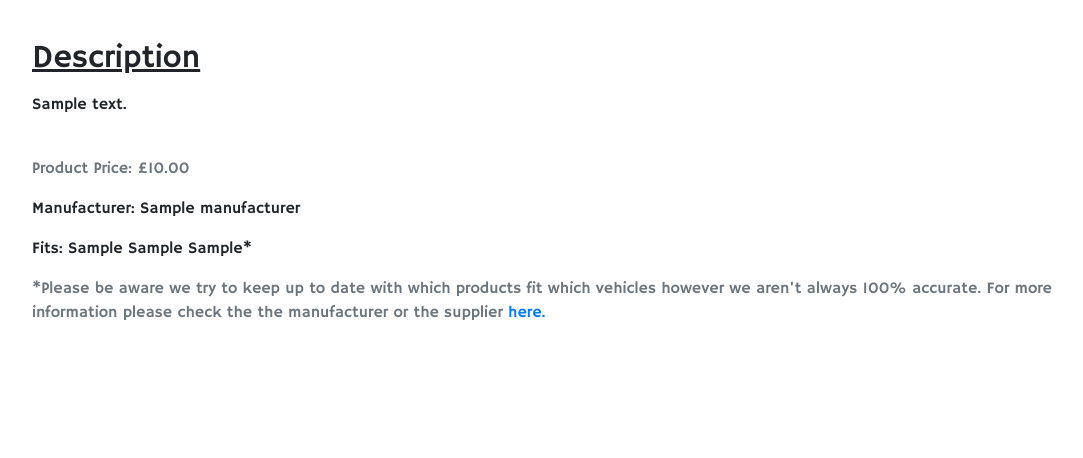
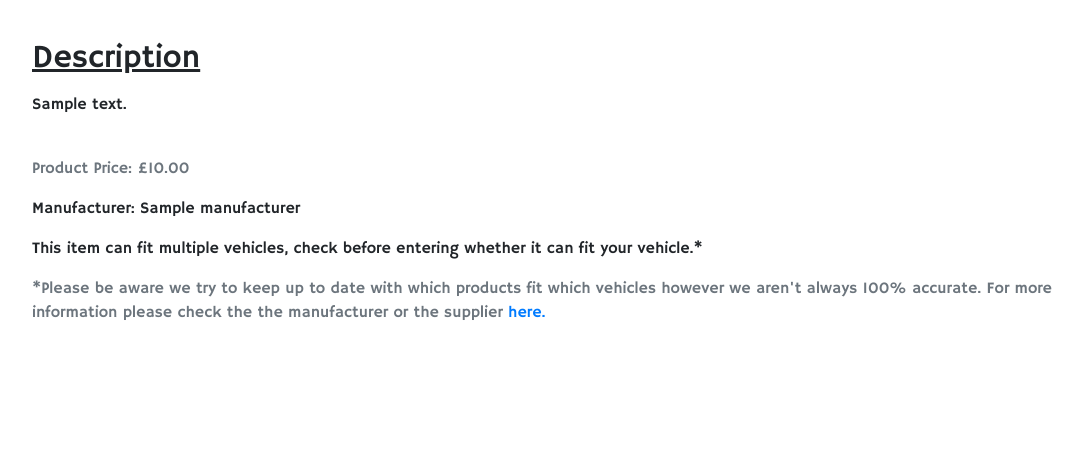
Before and after one commit to msped/projectparts, a Django app: page /tickets/1/ in a window 1280 px wide. Shown: the part 437-895 px from the top of the page, without its empty margins (53-1136 px from the left). Run offline with Django 3.2, Linux system fonts and the light colour scheme; tables that the repository leaves empty hold one stand-in row (values such as "Sample post"); grey boxes marked "Sample" are stand-in pictures; some libraries are stand-ins or nearby versions.

Commit message:
Added fits multiple to products pages and winners

```diff
--- a/products/models.py
+++ b/products/models.py
@@ -49,7 +49,4 @@ class Product(models.Model):
     fits_multiple = models.BooleanField(default=False)
 
     def __str__(self):
-        if self.fits_multiple:
-            return "Fits multiple vehicles."
-        else:
-            return "{} {}".format(self.part_manufacturer.name, self.name)
+        return "{} {}".format(self.part_manufacturer.name, self.name)
--- a/products/templates/product_detail.html
+++ b/products/templates/product_detail.html
@@ -49,7 +49,11 @@
 
 <div class="product-fits">
     <p>Manufacturer: {{ product.part_manufacturer }}</p>
+    {% if product.fits_multiple %}
+    <p>This item can fit multiple vehicles, check before entering whether it can fit your vehicle.*</p>
+    {% else %}
     <p>Fits: {{ product.fits }}*</p>
+    {% endif %}
     <p class="text-muted">
         *Please be aware we try to keep up to date with which products fit which
         vehicles however we aren't always 100% accurate. For more information
--- a/products/templates/products.html
+++ b/products/templates/products.html
@@ -115,7 +115,11 @@
                 <div class="card-title">{{ product.name }}</div>
                 <div class="card-body">
                     <div class="details">
+                        {% if product.fits_multiple %}
+                        <p>Fits multiple vehicles.*</p>
+                        {% else %}
                         <p>For: {{ product.fits }}</p>
+                        {% endif %}
                         <p>Ticket Price: £{{ product.ticket_price }}</p>
                     </div>
                 </div>
```
Also changed, not shown: competition/templates/winners.html (+6 -1 lines).
